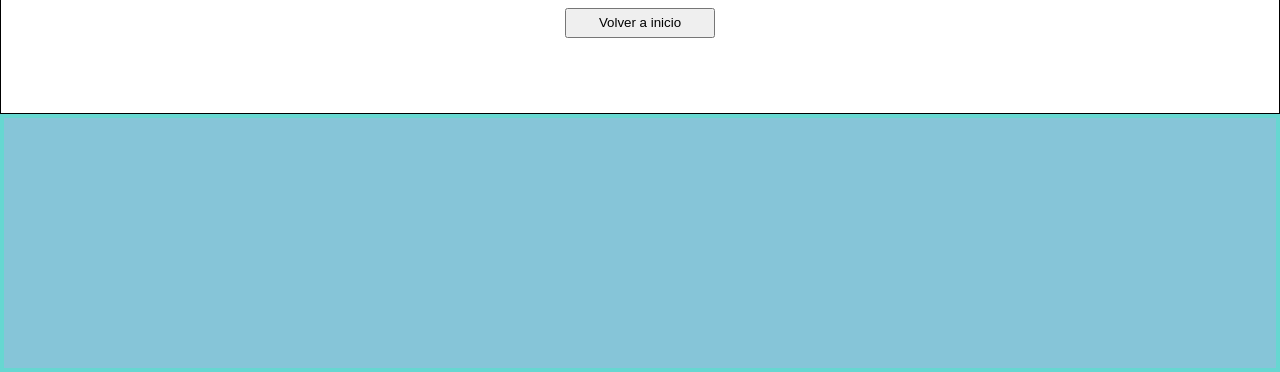
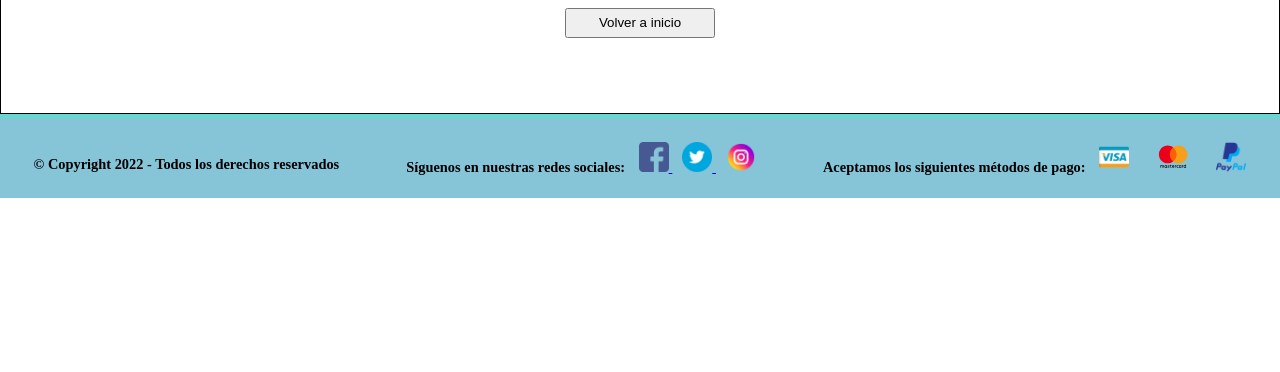
Before and after one commit to Crisdasi91/ProyectoDIW, a plain HTML site: page paginas/formularioEntregado.html in a window 1280 px wide. Shown: the part 444-816 px from the top of the page. Drawn offline with Linux system fonts and the light colour scheme.

Commit message:
Footer en todas las paginas

```diff
--- a/css/estilosCesta.css
+++ b/css/estilosCesta.css
@@ -147,9 +147,25 @@ ul li:hover {
       padding-top:0em;
     }
 
+
+
     footer {
+      display: flex;
+      justify-content: space-around;
+      flex-direction: row;
       border-top: 4px solid #66d7d1;
       background-color: #86c5d8;
       width: 100%;
       height: 80px;
+
+
     }
+
+    footer p {
+      font-size: 0.9em;
+      margin-top: 20px;
+    }
+
+    footer #copyright {
+      margin-top: 38px;
+    }
--- a/css/estilosEmpresa.css
+++ b/css/estilosEmpresa.css
@@ -85,12 +85,25 @@ ul li:hover {
     margin-left: 20px;
   }
 
+
+
   footer {
+    display: flex;
+    justify-content: space-around;
+    flex-direction: row;
     border-top: 4px solid #66d7d1;
     background-color: #86c5d8;
     width: 100%;
     height: 80px;
-    position: fixed;
-    left: 0;
-    bottom: 0;
+
+
   }
+
+  footer p {
+    font-size: 0.9em;
+    margin-top: 20px;
+  }
+
+  footer #copyright {
+    margin-top: 38px;
+  }
--- a/css/estilosFormulario.css
+++ b/css/estilosFormulario.css
@@ -167,11 +167,22 @@ ul li:hover {
   }
 
   footer {
+    display: flex;
+    justify-content: space-around;
+    flex-direction: row;
     border-top: 4px solid #66d7d1;
     background-color: #86c5d8;
     width: 100%;
     height: 80px;
-    position: fixed;
-    left: 0;
-    bottom: 0;
+    margin-top: 150px;
+
   }
+
+  footer p {
+    font-size: 0.9em;
+    margin-top: 20px;
+  }
+
+  footer #copyright {
+    margin-top: 38px;
+  }
--- a/css/estilosGaleria.css
+++ b/css/estilosGaleria.css
@@ -109,12 +109,24 @@ span:hover{
 .grid-item img{
     width: max-content;
 }
+
 footer {
+  display: flex;
+  justify-content: space-around;
+  flex-direction: row;
   border-top: 4px solid #66d7d1;
   background-color: #86c5d8;
   width: 100%;
   height: 80px;
-  position: fixed;
-  left: 0;
-  bottom: 0;
+
+
 }
+
+footer p {
+  font-size: 0.9em;
+  margin-top: 20px;
+}
+
+footer #copyright {
+  margin-top: 38px;
+}
--- a/css/estilosInscripcionRealizada.css
+++ b/css/estilosInscripcionRealizada.css
@@ -95,8 +95,22 @@ ul li:hover {
   }
 
   footer {
-    border: 4px solid #66d7d1;
+    display: flex;
+    justify-content: space-around;
+    flex-direction: row;
+    border-top: 4px solid #66d7d1;
     background-color: #86c5d8;
-    height: 250px;
+    width: 100%;
+    height: 80px;
+
 
   }
+
+  footer p {
+    font-size: 0.9em;
+    margin-top: 20px;
+  }
+
+  footer #copyright {
+    margin-top: 38px;
+  }
--- a/paginas/formularioEntregado.html
+++ b/paginas/formularioEntregado.html
@@ -40,7 +40,26 @@
     </section>
 
     <footer>
+      <p id="copyright"><strong>&#169; Copyright 2022 - Todos los derechos reservados</strong> </p>
+    <p><strong> Síguenos en nuestras redes sociales:
 
+      <a href="https://www.facebook.com/Giocattoli">
+        <img src="iconos/facebook.png" style="width:30px; height: 30px;" alt="Facebook" />
+      </a>
+      <a href="https://www.twitter.com/Giocattoli">
+        <img src="iconos/twitter.png" alt="Twitter" style="width:30px; height: 30px;" />
+      </a>
+      <a href="https://www.instagram.com/Giocattoli">
+        <img src="iconos/instagram.png" alt="Instagram" style="width:30px; height: 30px;" />
+      </a>
+    </strong> </p>
+    <p><strong> Aceptamos los siguientes métodos de pago:
+
+      <img src="iconos/visa.png" alt="Visa" style="width:30px; height: 30px;" />
+      <img src="iconos/logo-mastercard-mobile.svg" alt="Mastercard" style="width:60px; height: 30px;" />
+      <img src="iconos/paypal.png" alt="PayPal" style="width:30px; height: 30px;" />
+
+    </strong> </p>
     </footer>
 </body>
 </html>
```
Also changed, not shown: paginas/cestaCompra.html (+19 -0 lines), paginas/empresa.html (+19 -0 lines), paginas/formulario.html (+19 -0 lines), paginas/galeria.html (+19 -0 lines).
